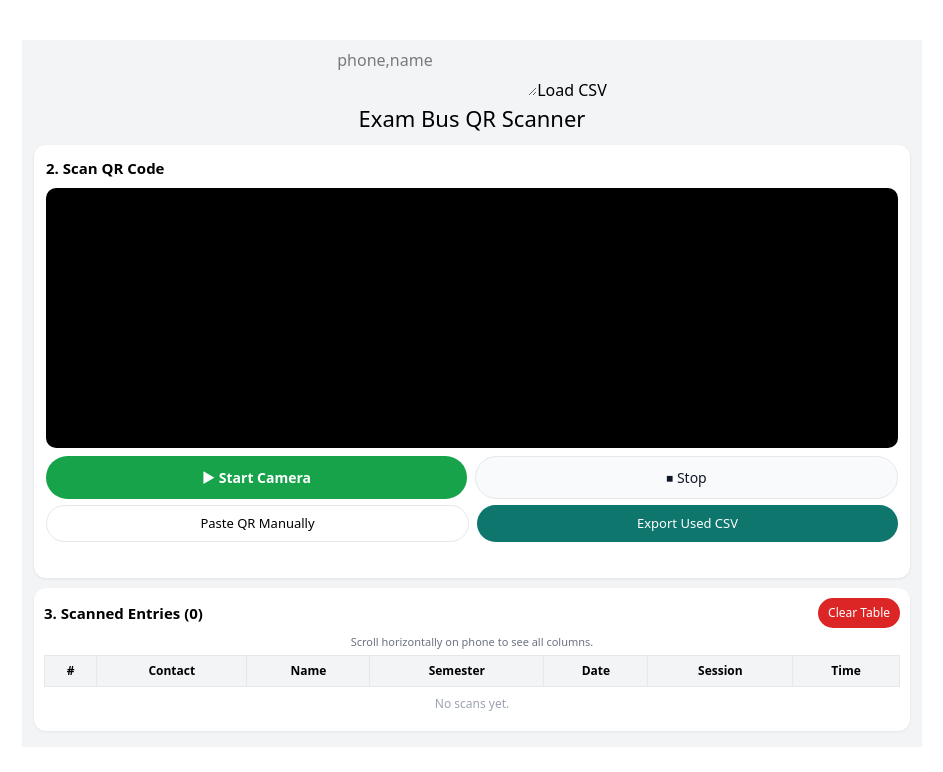
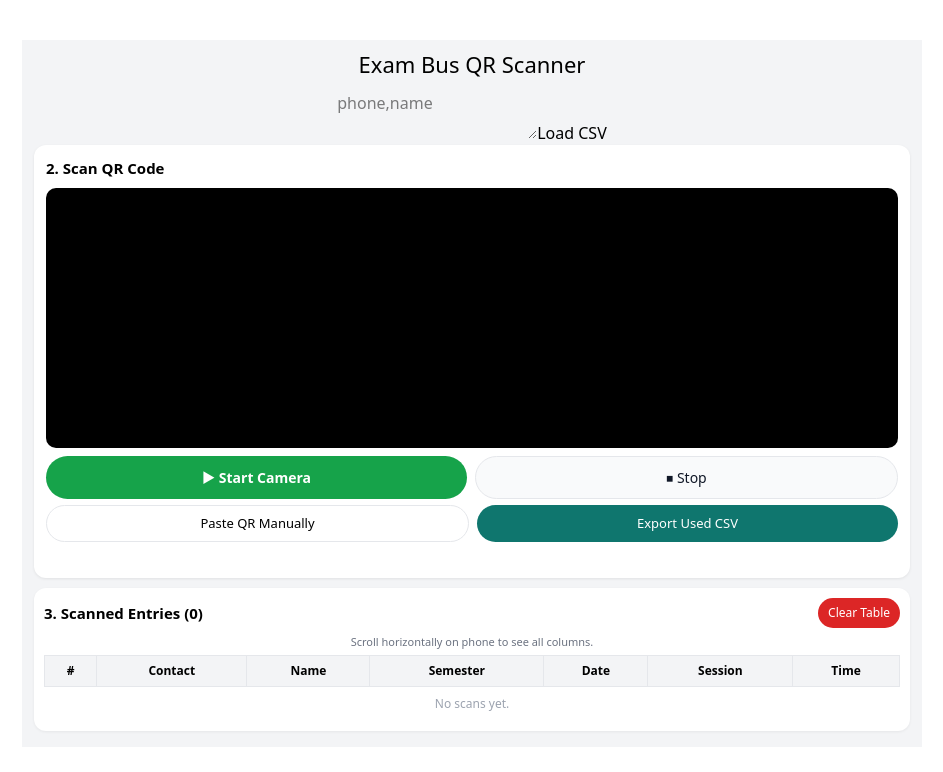
Before and after one commit to Divyansh1530/qrscanverification2, a React (Vite) app: page / in a window 1280 px wide. Shown: the top 772 px of the page, without its empty margins (168-1111 px from the left). Built offline with nearby package versions, Linux system fonts and the light colour scheme.

Commit message:
commmmittt

```diff
--- a/src/components/QRPaymentVerifier.jsx
+++ b/src/components/QRPaymentVerifier.jsx
@@ -258,17 +258,10 @@ export default function QRPaymentVerifier() {
         background: "#f3f4f6",
       }}
     >
-    <textarea id="csvInput" placeholder="phone,name" />
-<button
-  onClick={() => {
-    const txt = document.getElementById("csvInput").value;
-    setStudents(parseCSV(txt));
-  }}
->
-  Load CSV
-</button>
+
 
       {/* Header */}
+
       <header
         style={{
           marginBottom: 10,
@@ -278,6 +271,15 @@ export default function QRPaymentVerifier() {
         <h1 style={{ fontSize: 22, margin: 0 }}>Exam Bus QR Scanner</h1>
       </header>
 
+        <textarea id="csvInput" placeholder="phone,name" />
+<button
+  onClick={() => {
+    const txt = document.getElementById("csvInput").value;
+    setStudents(parseCSV(txt));
+  }}
+>
+  Load CSV
+</button>
       {/* TOP ROW: Load + Scanner stacked on mobile */}
       <div
         style={{
```
